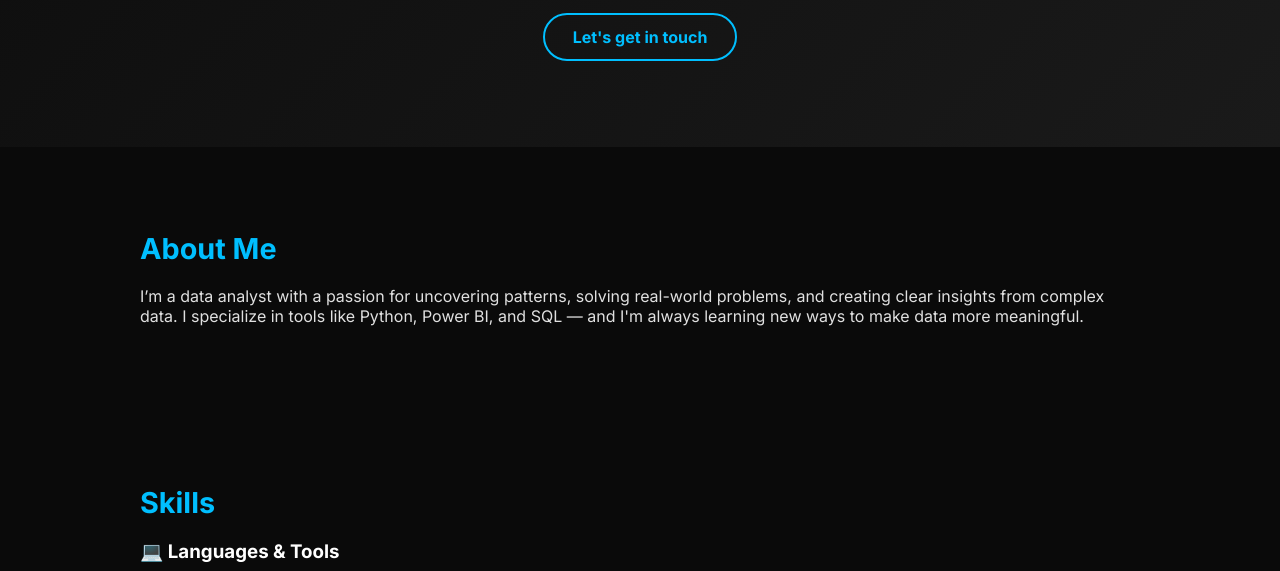
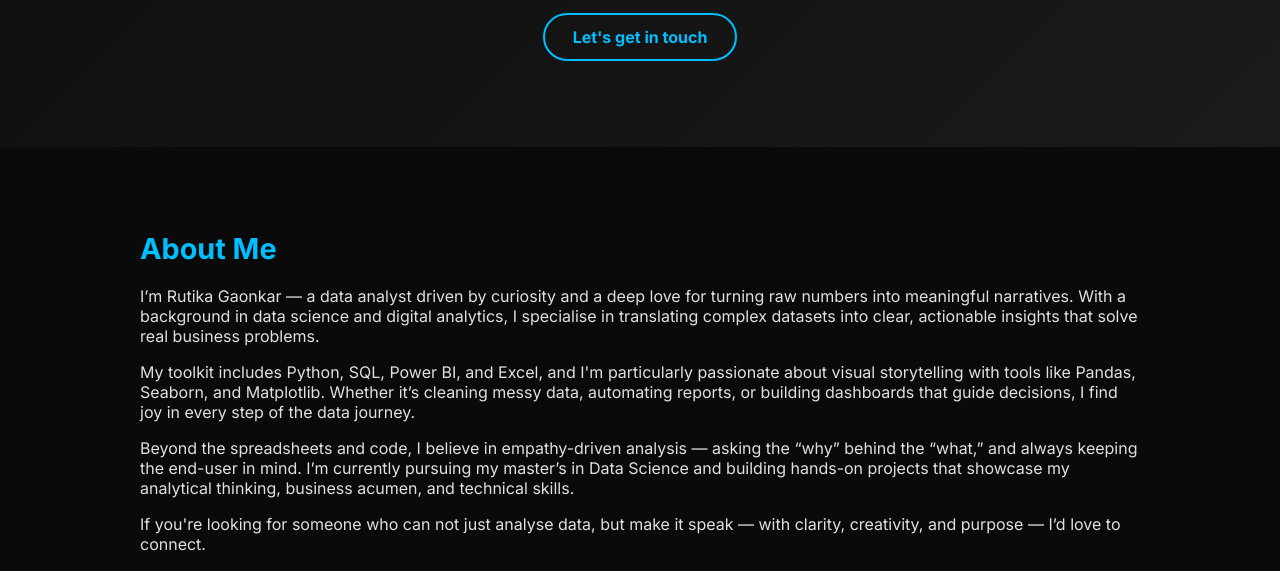
Before and after one commit to rutikaGaonkar/rutika-gaonkar-portfolio, a plain HTML site: page index.html in a window 1280 px wide. Shown: the part 381-952 px from the top of the page. Drawn offline with Linux system fonts and the light colour scheme.

Commit message:
Update index.html

```diff
--- a/index.html
+++ b/index.html
@@ -150,8 +150,20 @@
   <section class="section" id="about">
     <h2>About Me</h2>
     <p>
-      I’m a data analyst with a passion for uncovering patterns, solving real-world problems, and creating clear insights from complex data. I specialize in tools like Python, Power BI, and SQL — and I'm always learning new ways to make data more meaningful.
-    </p>
+    I’m Rutika Gaonkar — a data analyst driven by curiosity and a deep love for turning raw numbers into meaningful narratives.
+    With a background in data science and digital analytics, I specialise in translating complex datasets into clear, actionable insights that solve real business problems.
+  </p>
+  <p>
+    My toolkit includes Python, SQL, Power BI, and Excel, and I'm particularly passionate about visual storytelling with tools like Pandas, Seaborn, and Matplotlib.
+    Whether it’s cleaning messy data, automating reports, or building dashboards that guide decisions, I find joy in every step of the data journey.
+  </p>
+  <p>
+    Beyond the spreadsheets and code, I believe in empathy-driven analysis — asking the “why” behind the “what,” and always keeping the end-user in mind.
+    I’m currently pursuing my master’s in Data Science and building hands-on projects that showcase my analytical thinking, business acumen, and technical skills.
+  </p>
+  <p>
+    If you're looking for someone who can not just analyse data, but make it speak — with clarity, creativity, and purpose — I’d love to connect.
+  </p>
   </section>
 
   <section class="section" id="skills">
```
